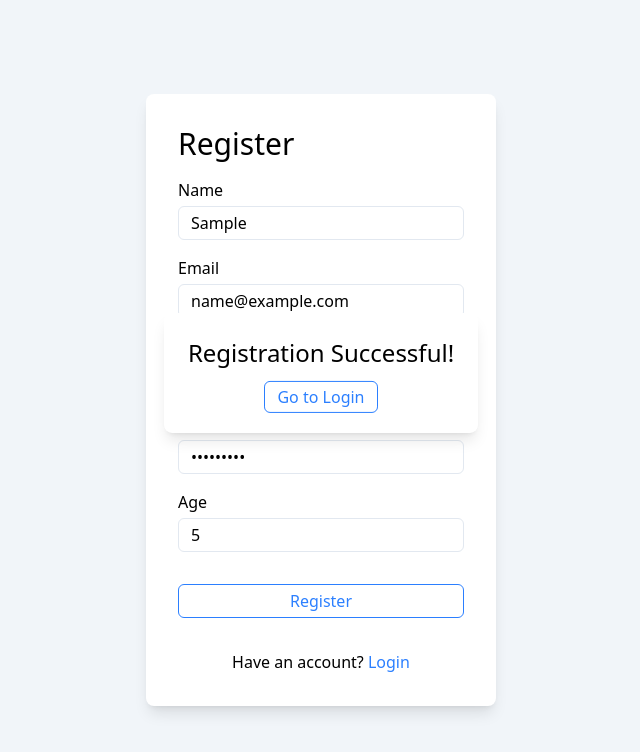
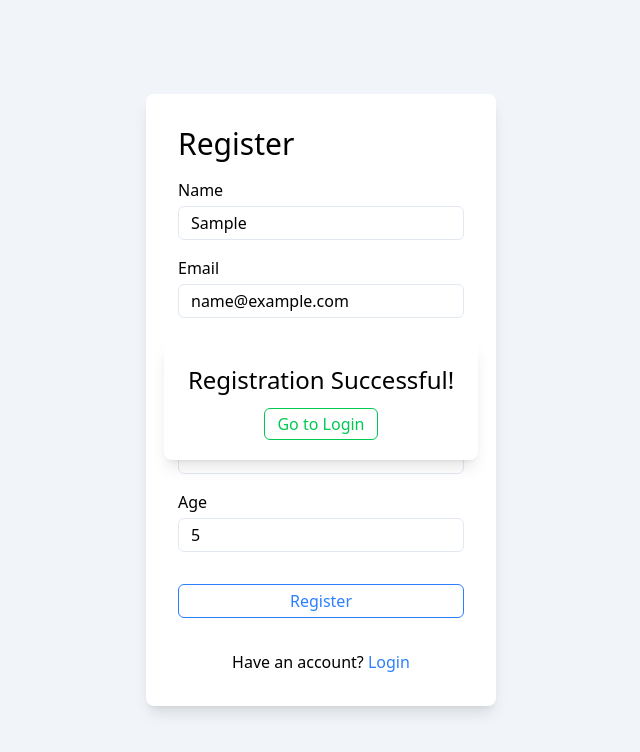
Before and after one commit to 0408petrus/easy-pharmacy-app, a React (Vite) app in the folder easy-pharmacy-app/: page /register in a window 1280 px wide. Both pictures are taken after typing "Sample", "name@example.com", "Sample123", "Sample123", "5" into the empty fields and a click on the button "Register". Shown: the top 752 px of the page, without its empty margins (319-959 px from the left). Built offline with nearby package versions, Linux system fonts and the light colour scheme.

Commit message:
Feat:Update Button Color Successful on Registration Page

```diff
--- a/easy-pharmacy-app/src/pages/Register.tsx
+++ b/easy-pharmacy-app/src/pages/Register.tsx
@@ -117,11 +117,11 @@ export default function Register() {
       </form>
       {showPopup && (
         <div className="fixed inset-0 flex justify-center items-center">
-          <div className="bg-white p-6 rounded-lg shadow-lg text-center animate-bounce z-50">
+          <div className="bg-white p-6 rounded-lg shadow-lg text-center z-50">
             <h2 className="text-2xl mb-4">Registration Successful!</h2>
             <NavLink
               to="/login"
-              className="mt-4 border border-blue-500 text-blue-500 py-1 px-3 rounded-md cursor-pointer"
+              className="mt-4 border border-green-500 text-green-500 py-1 px-3 rounded-md cursor-pointer"
             >
               Go to Login
             </NavLink>
```
